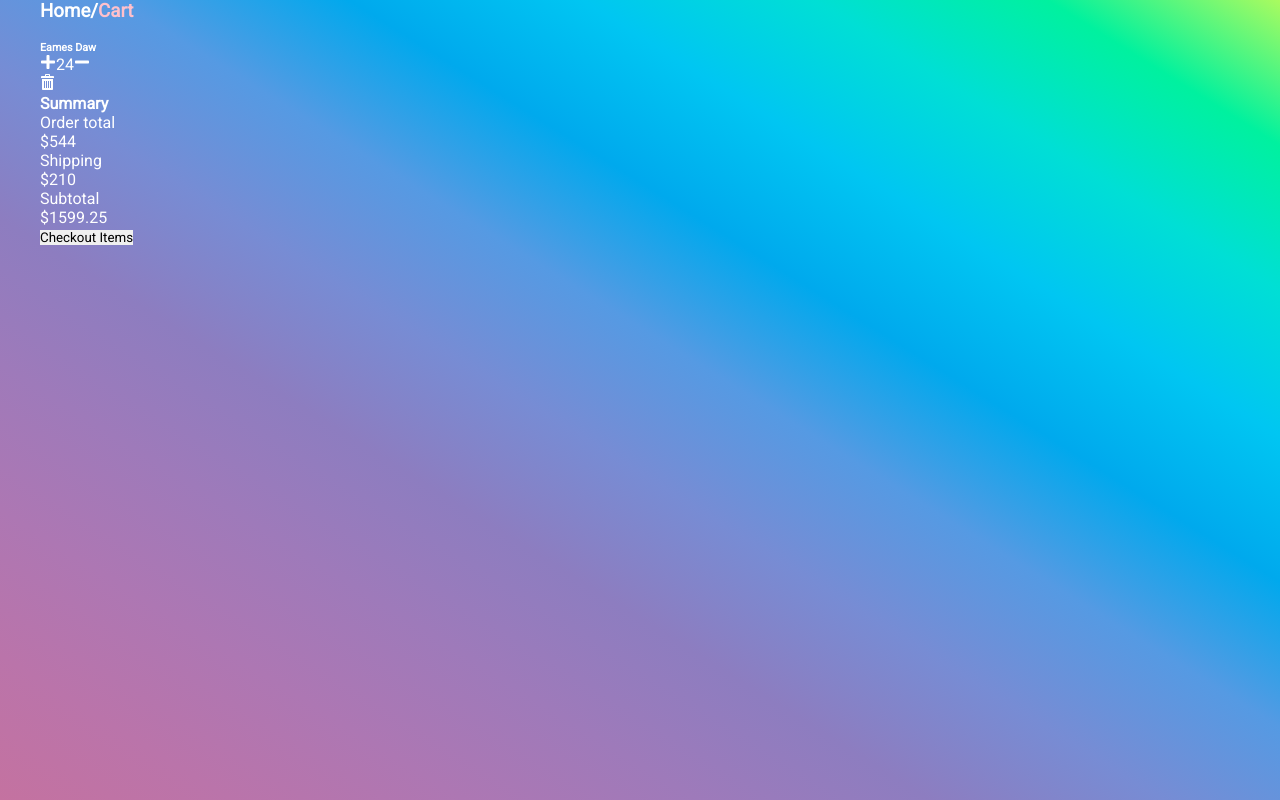
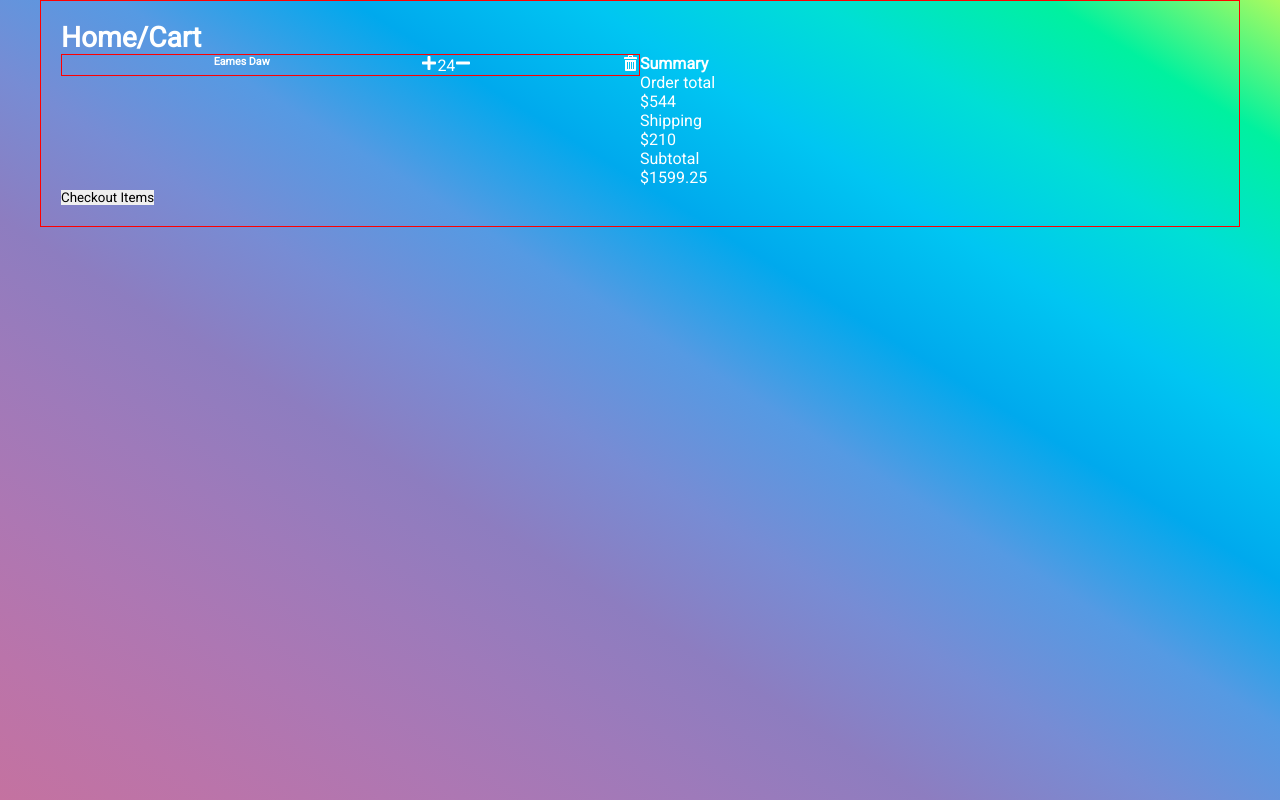
Before and after one commit to ddepu11/furniture-cart-react-app, a React (Create React App) app: page / in a window 1280 px wide. Built offline with nearby package versions, Linux system fonts and the light colour scheme.

Commit message:
grid applied

```diff
--- a/src/App.css
+++ b/src/App.css
@@ -28,7 +28,7 @@
   font-family: "Roboto", sans-serif;
 }
 body {
-  min-height: 100vh;
+  height: 100vh;
   background-image: linear-gradient(
     to right top,
     #c472a0,
@@ -46,13 +46,7 @@ body {
   );
   color: white;
 }
-.container {
-  max-width: 1200px;
-  margin: 0 auto;
-}
-img {
-  width: 100%;
-}
+
 a {
   display: inline-block;
   text-decoration: none;
@@ -75,12 +69,48 @@ button:focus,
 input:focus {
   outline: 0;
 }
-.form {
-  margin: 20px;
-  width: 100%;
-  justify-content: space-between;
+.container {
+  max-width: 1200px;
+  margin: 0 auto;
+  border: 1px solid red;
+  padding: 20px;
 }
 
-.name {
+.grid {
+  display: grid;
+  grid-template-columns: repeat(4, 1fr);
+  grid-template-areas:
+    "h h h h"
+    "h h h h"
+    "i i s s"
+    "i i s s"
+    "f f f f";
+}
+
+.header {
+  font-size: 1.5em;
+  grid-area: h;
+}
+
+.header > span {
+  color: #d30527;
+}
+
+.items {
+  grid-area: i;
+}
+
+.summary {
+  grid-area: s;
+}
+
+.footer {
+  grid-area: f;
+  justify-content: flex-end !important;
+}
+
+.item {
   justify-content: space-between;
+  align-items: flex-start;
+  border: 1px solid red;
 }
--- a/src/App.js
+++ b/src/App.js
@@ -4,15 +4,15 @@ import Summary from "./Components/Summary";
 
 function App() {
   return (
-    <div className="container">
-      <h3 className="header">
-        Home/<span style={{ color: "pink" }}>Cart</span>
-      </h3>
+    <div className="container grid">
+      <header className="header">
+        <h3>
+          Home/<span>Cart</span>
+        </h3>
+      </header>
 
-      {/* Cart Items */}
       <Items />
 
-      {/* Summary */}
       <Summary />
 
       <footer className="footer">
--- a/src/Components/Items.jsx
+++ b/src/Components/Items.jsx
@@ -4,7 +4,7 @@ import { ImBin } from "react-icons/im";
 const Items = () => {
   return (
     <aside className="items">
-      <div className="item">
+      <div className="item flex">
         <img src="" alt="" />
         <h6>Eames Daw</h6>
         <div className="buttons-div">
```
